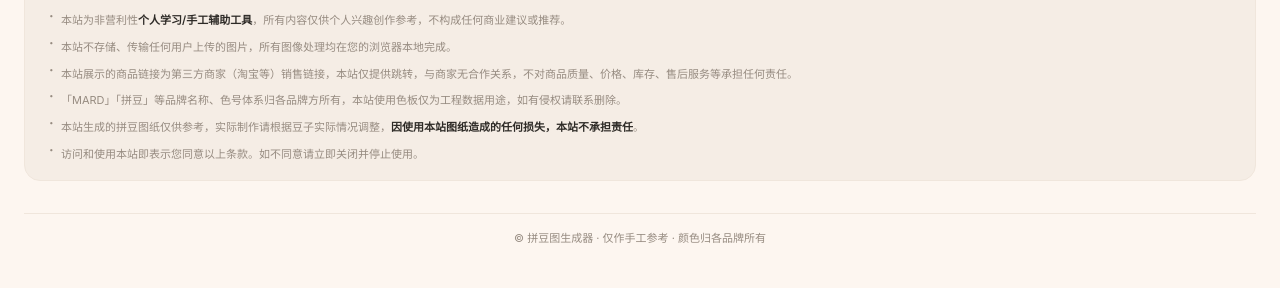
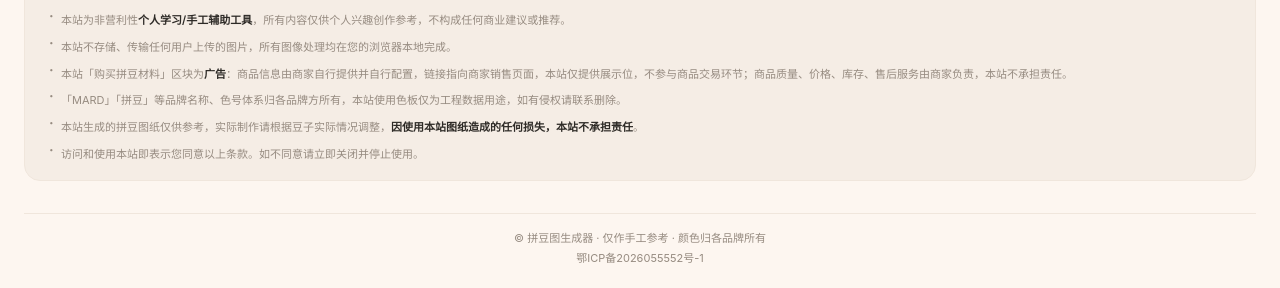
Before and after one commit to fansea0/pingdou, a React (Vite) app: page / in a window 1280 px wide. Shown: the part 1100-1388 px from the top of the page. Built offline with nearby package versions, Linux system fonts and the light colour scheme; no server answers.

Commit message:
feat:备案登记

```diff
--- a/index.html
+++ b/index.html
@@ -57,6 +57,11 @@
     <section id="seo-fallback">
       <h1>拼豆图纸在线生成</h1>
       <p>在线上传图片生成拼豆图纸，并提供 MARD 色号对照。</p>
+      <!-- 备案号同时出现在 React 页脚和这份静态标记里：后者让只抓原始
+           HTML、不执行 JS 的合规核查工具也能查到。 -->
+      <p>
+        <a href="https://beian.miit.gov.cn/" target="_blank" rel="noopener noreferrer">鄂ICP备2026055552号-1</a>
+      </p>
     </section>
     <script type="module" src="/src/main.tsx"></script>
   </body>
--- a/src/App.tsx
+++ b/src/App.tsx
@@ -215,6 +215,13 @@ export function App() {
 
       <footer className="app-footer">
         <p>© 拼豆图生成器 · 仅作手工参考 · 颜色归各品牌所有</p>
+        {/* 《非经营性互联网信息服务备案管理办法》第十三条：主页底部中央标明
+            备案编号，并链接工信部备案管理系统。 */}
+        <p className="app-footer-filing">
+          <a href="https://beian.miit.gov.cn/" target="_blank" rel="noopener noreferrer">
+            鄂ICP备2026055552号-1
+          </a>
+        </p>
       </footer>
 
       {exportFlash === 'done' && (
--- a/src/components/Disclaimer.tsx
+++ b/src/components/Disclaimer.tsx
@@ -7,7 +7,19 @@ export function Disclaimer() {
       <ul>
         <li>本站为非营利性<strong>个人学习/手工辅助工具</strong>，所有内容仅供个人兴趣创作参考，不构成任何商业建议或推荐。</li>
         <li>本站不存储、传输任何用户上传的图片，所有图像处理均在您的浏览器本地完成。</li>
-        <li>本站展示的商品链接为第三方商家（淘宝等）销售链接，本站仅提供跳转，与商家无合作关系，不对商品质量、价格、库存、售后服务等承担任何责任。</li>
+        {/* ⚠️ 合规红线，改文案前先读完：
+            本站目前是「商家付费购买广告位席位、商家自行配置商品」的经营
+            模式。向商家收费即构成《互联网信息服务管理办法》第三条的「有偿
+            提供…服务活动」= 经营性互联网信息服务，第十一条明确「非经营性
+            互联网信息服务提供者不得从事有偿服务」，第十九条对应 10 万–
+            100 万罚款及关闭网站。个人备案主体办不到：第七条要求持经营
+            许可证向企业登记机关登记，申请人须为公司。
+            所以这里只描述客观事实（谁提供信息、谁负责售后），不对是否
+            收费做断言——一旦收费状态变化，必须同步改这句，否则构成
+            《广告法》第四条的虚假或引人误解内容。
+            另注：作为广告发布者，《互联网广告管理办法》第十四条要求
+            查验登记广告主真实身份、建立广告档案留存三年，这条目前未实现。*/}
+        <li>本站「购买拼豆材料」区块为<strong>广告</strong>：商品信息由商家自行提供并自行配置，链接指向商家销售页面，本站仅提供展示位，不参与商品交易环节；商品质量、价格、库存、售后服务由商家负责，本站不承担责任。</li>
         <li>「MARD」「拼豆」等品牌名称、色号体系归各品牌方所有，本站使用色板仅为工程数据用途，如有侵权请联系删除。</li>
         <li>本站生成的拼豆图纸仅供参考，实际制作请根据豆子实际情况调整，<strong>因使用本站图纸造成的任何损失，本站不承担责任</strong>。</li>
         <li>访问和使用本站即表示您同意以上条款。如不同意请立即关闭并停止使用。</li>
--- a/src/components/ProductShowcase.css
+++ b/src/components/ProductShowcase.css
@@ -16,6 +16,23 @@
 .product-showcase-header p {
   color: var(--color-text-muted);
   font-size: var(--text-sm);
+}
+
+/* 广告标识：法规要求「显著标明」，灰色小字会被认定为不易识别，
+   所以用描边 + 实底，与标题视觉同级但尺寸克制。 */
+.ad-badge {
+  display: inline-block;
+  margin-left: var(--space-2);
+  padding: 1px 6px;
+  border: 1px solid var(--color-border-strong);
+  border-radius: 4px;
+  background: var(--color-surface);
+  color: var(--color-text-muted);
+  font-size: 11px;
+  font-weight: 600;
+  line-height: 1.6;
+  letter-spacing: 0.08em;
+  vertical-align: middle;
 }
 
 /* Desktop: 3-column grid */
--- a/src/components/ProductShowcase.tsx
+++ b/src/components/ProductShowcase.tsx
@@ -37,7 +37,14 @@ export function ProductShowcase() {
   return (
     <section className="product-showcase">
       <header className="product-showcase-header">
-        <h2>购买拼豆材料</h2>
+        {/* 《广告法》第十四条 + 《互联网广告管理办法》第九条：以知识介绍/
+            体验分享推销商品并附加购买方式的，必须显著标明「广告」。
+            监管口径里「标注了但消费者不易识别」同样算违规，所以这里跟标题
+            同级、带边框，不用灰色小字糊弄过去。 */}
+        <h2>
+          购买拼豆材料
+          <span className="ad-badge">广告</span>
+        </h2>
         <p>基于 MARD 色板，一站式购齐</p>
       </header>
       <div className="product-grid" ref={scrollRef} onScroll={onScroll}>
--- a/src/styles/global.css
+++ b/src/styles/global.css
@@ -538,3 +538,18 @@ button.primary:disabled {
   color: var(--color-text-muted);
   font-size: var(--text-xs);
 }
+/* ICP 备案号：法规要求在主页底部中央标明并链接工信部备案系统，
+   样式上刻意做轻，避免喧宾夺主。 */
+.app-footer-filing {
+  margin-top: var(--space-1);
+}
+.app-footer-filing a {
+  color: var(--color-text-muted);
+  text-decoration: none;
+  border-bottom: 1px solid transparent;
+  transition: color 0.15s ease, border-color 0.15s ease;
+}
+.app-footer-filing a:hover {
+  color: var(--color-accent);
+  border-bottom-color: var(--color-accent);
+}
```
Also changed, not shown: 2 other files (tests, documents, lock files or other folders).
